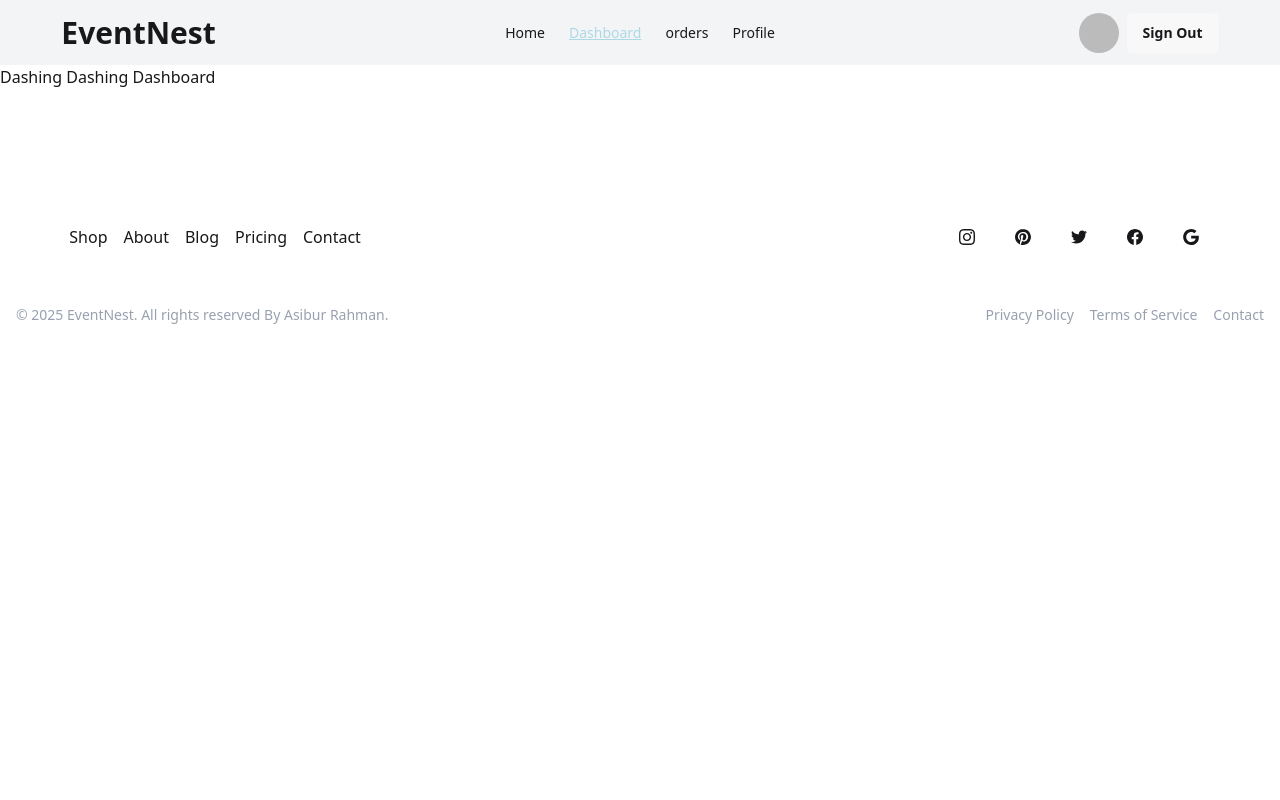
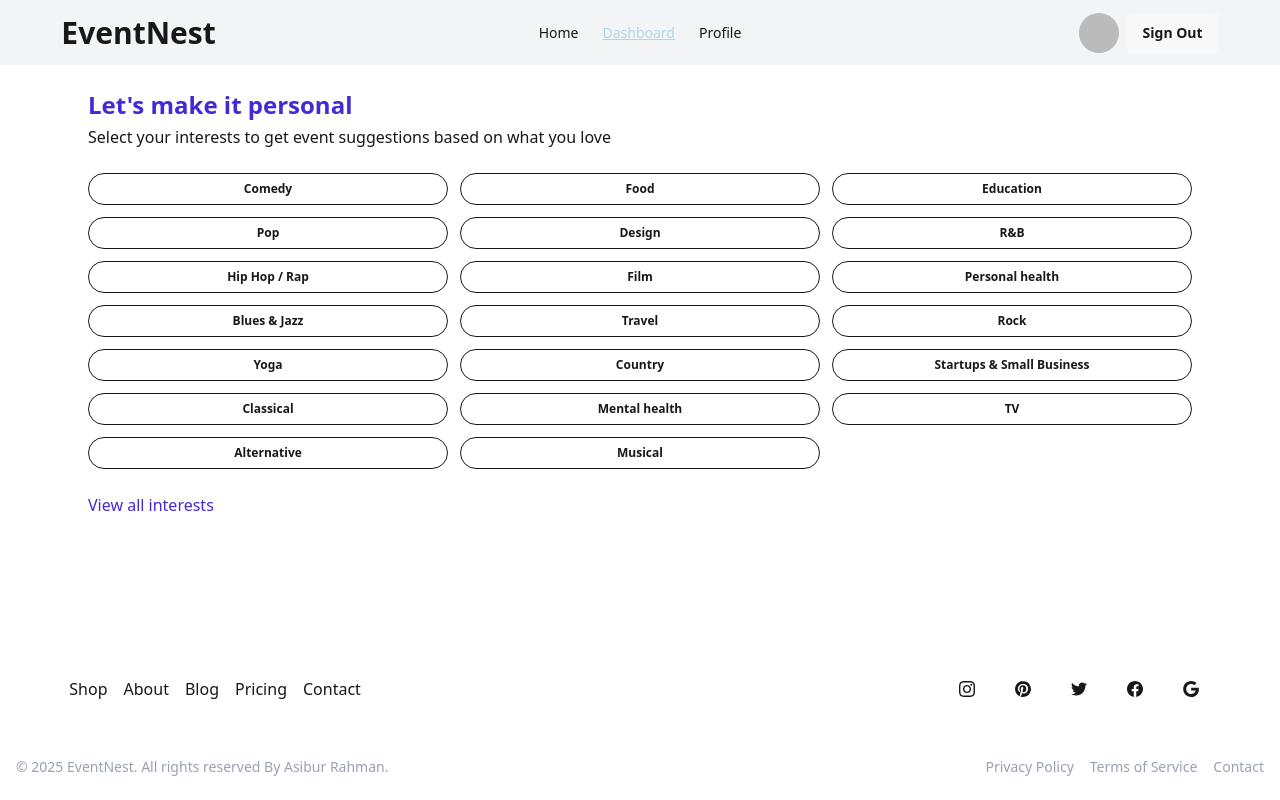
Before and after one commit to asiburrahman/EventNest, a React (Vite) app: page /dashboard in a window 1280 px wide. Built offline with nearby package versions, Linux system fonts and the light colour scheme; no server answers; sample sign-in values are in the browser's storage.

Commit message:
Add extra privet Rout

```diff
--- a/src/component/Dashboard/Dashboard.jsx
+++ b/src/component/Dashboard/Dashboard.jsx
@@ -1,4 +1,4 @@
-import React from 'react';
+
 import { toast, ToastContainer } from 'react-toastify';
 
 
@@ -6,10 +6,40 @@ import { toast, ToastContainer } from 'react-toastify';
 const Dashboard = () => {
 
 
+    const handleInterest = (interest) => {
+        toast.success(`You selected ${interest}. Thank you for your selection!`);
+        console.log(interest);
+
+      };
+
     return (
         <div>
             <ToastContainer />
-                <h1>Dashing Dashing Dashboard</h1>
+                        <div className="p-6 bg-base-100 rounded-lg  max-w-6xl mx-auto">
+            <div className="mb-4">
+                <h2 className="text-2xl font-bold text-primary">Let's make it personal</h2>
+                <p className="text-base-content mt-1">Select your interests to get event suggestions based on what you love</p>
+            </div>
+
+            <div className="overflow-x-auto whitespace-nowrap py-2">
+                <div className="grid grid-cols-2 lg:grid-cols-3 gap-3">
+                {[
+                    "Comedy", "Food", "Education", "Pop", "Design", "R&B", "Hip Hop / Rap", "Film",
+                    "Personal health", "Blues & Jazz", "Travel", "Rock", "Yoga", "Country",
+                    "Startups & Small Business", "Classical", "Mental health", "TV", "Alternative", "Musical"
+                ].map((interest) => (
+                    <button id='btnInterest' onClick={(e)=>handleInterest(e.target.innerText)} key={interest} className="btn btn-outline btn-sm rounded-full">
+                    {interest}
+                    </button>
+                ))}
+                </div>
+            </div>
+
+            <div className="mt-4">
+                <a href="#" className="text-primary hover:underline">View all interests</a>
+            </div>
+            </div>
+
         </div>
     );
 };
--- a/src/component/Navbar/Navbar.jsx
+++ b/src/component/Navbar/Navbar.jsx
@@ -35,7 +35,6 @@ const Navbar = () => {
                   <li><NavLink to='/register'>Register</NavLink></li></>} */}
                   <li><NavLink to='/dashboard'>Dashboard</NavLink></li>
                   {user && <>
-                             <li><NavLink to='/order'>orders</NavLink></li>
                              <li><NavLink to='/profile'>Profile</NavLink></li>
                         </>
                   }
--- a/src/router/Router.jsx
+++ b/src/router/Router.jsx
@@ -38,10 +38,7 @@ import Profile from "../component/Profile/Profile";
           path: '/register',
           Component: Register,
         },
-        {
-          path: '/order',
-          element: <PrivetRoutes><Order></Order></PrivetRoutes>
-        },
+
         {
           path: '/dashboard',
           element: <PrivetRoutes><Dashboard></Dashboard></PrivetRoutes>
```
